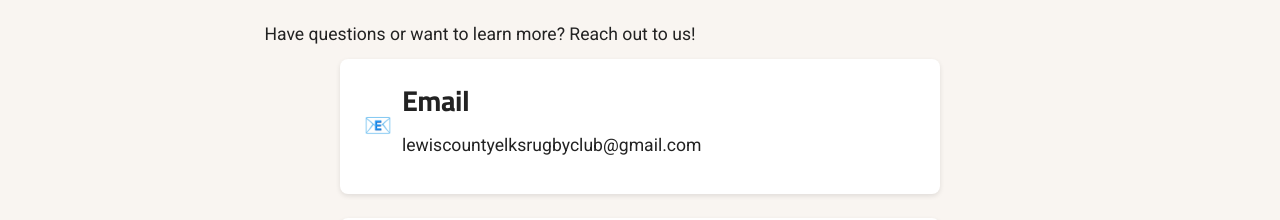
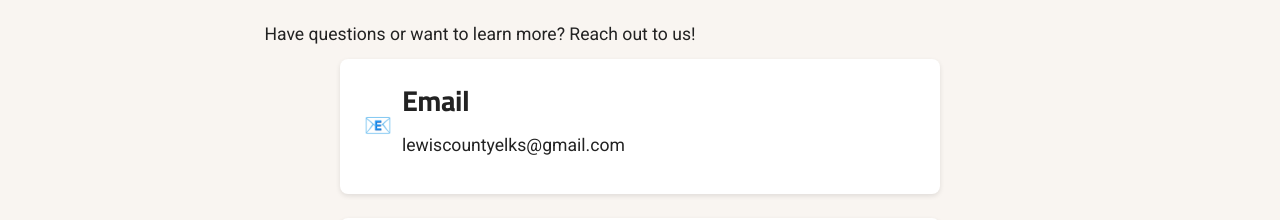
Before and after one commit to gallonofmilk12/Elk-Project, a plain HTML site: page index.html in a window 1280 px wide. Shown: the part 3060-3280 px from the top of the page. Drawn offline with Linux system fonts and the light colour scheme; a script that the page names is missing.

Commit message:
Update contact email address for the rugby club

```diff
--- a/index.html
+++ b/index.html
@@ -234,7 +234,7 @@
               <span class="contact-icon">📧</span>
               <div>
                 <h3>Email</h3>
-                <p>lewiscountyelksrugbyclub@gmail.com</p>
+                <p>lewiscountyelks@gmail.com</p>
               </div>
             </div>
             <div class="contact-method">
```
